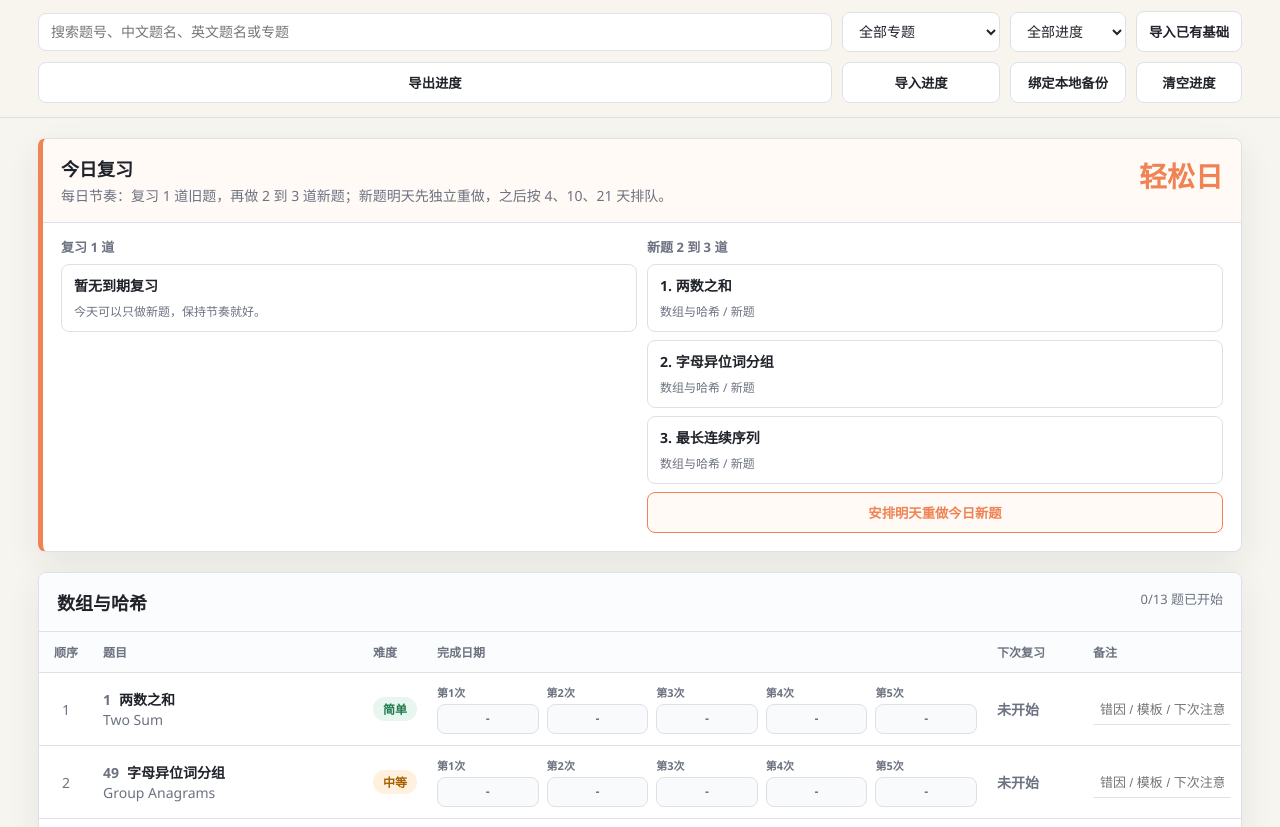
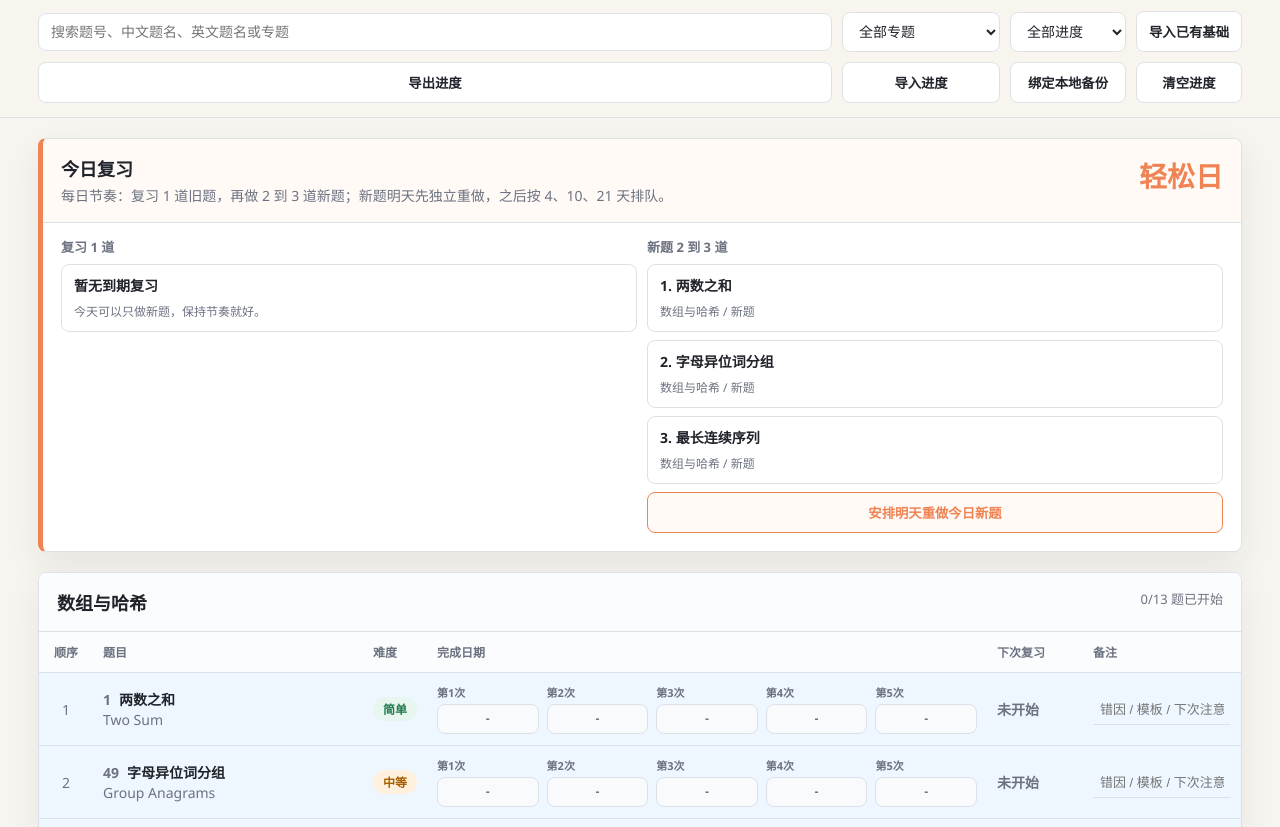
Before and after one commit to OYXX12138/LetCode, a plain HTML site: page index.html in a window 1280 px wide. Shown: the part 103-930 px from the top of the page. Drawn offline with Linux system fonts and the light colour scheme.

Commit message:
Add files via upload

```diff
--- a/index.html
+++ b/index.html
@@ -409,6 +409,10 @@
 
     tr.plan-review {
       background: #fff2df;
+    }
+
+    tr.plan-new {
+      background: #eef7ff;
     }
 
     dialog {
@@ -951,11 +955,14 @@
         `;
 
         const tbody = section.querySelector("tbody");
+        const plan = todayPlan();
+        const reviewProblemId = plan.review?.problem.id || "";
+        const newProblemIds = new Set(plan.newProblems.map((problem) => problem.id));
         filtered.forEach((problem) => {
           const record = getRecord(problem.id);
           const info = reviewInfo(problem);
           const row = document.createElement("tr");
-          row.className = todayPlan().review?.problem.id === problem.id ? "plan-review" : info.due ? "due-today" : "";
+          row.className = reviewProblemId === problem.id ? "plan-review" : info.due ? "due-today" : newProblemIds.has(problem.id) ? "plan-new" : "";
           row.dataset.problemId = problem.id;
           row.innerHTML = `
             <td class="order">${problem.order}</td>
```
